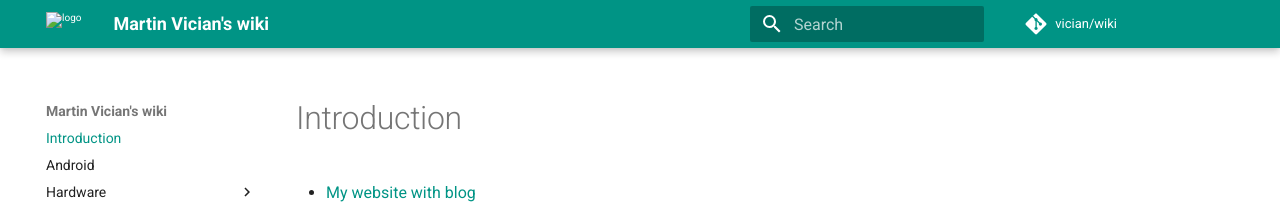
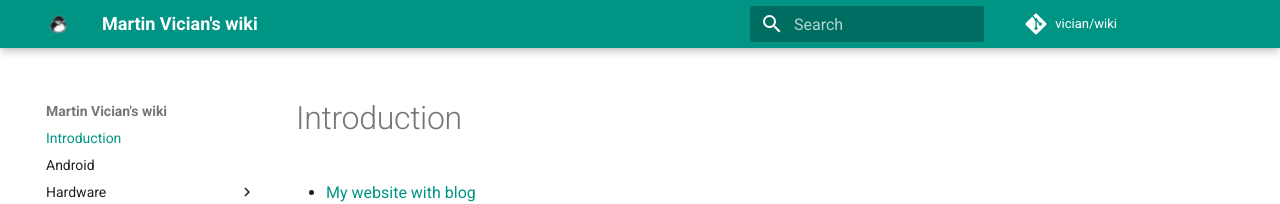
Before and after one commit to vician/wiki, an MkDocs documentation site: the page built from docs/index.md, in a window 1280 px wide. Shown: the top 204 px of the page. Built offline with MkDocs 1.6.1 and Material for MkDocs 9.7.7, drawn with Linux system fonts in a browser that asks for light colours; comment, search, counter and statistics services are not loaded.

Commit message:
add favicon

```diff
--- a/mkdocs.yml
+++ b/mkdocs.yml
@@ -6,6 +6,8 @@ theme:
     palette:
         primary: teal
         accent: teal
+    favicon: 'favicon.ico'
+    logo: 'favicon.ico'
 
 markdown_extensions:
 - footnotes
@@ -21,7 +23,6 @@ extra_css:
 - "bootstrap-slider.css"
 
 extra:
-    logo: 'favicon.ico'
     social:
         - type: 'globe'
           link: 'https://www.vician.cz'
```
Also changed, not shown: docs/favicon.ico (added), favicon.ico (added).
